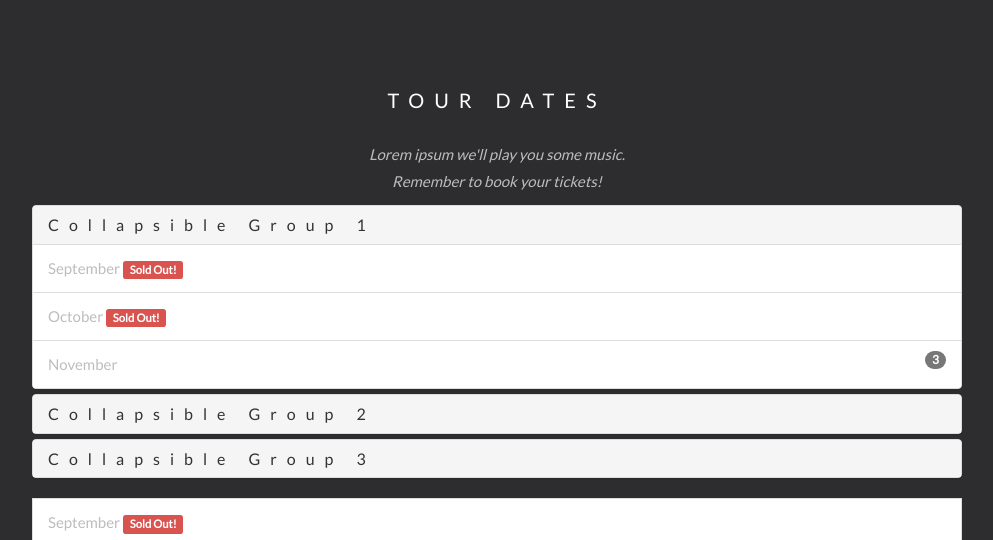
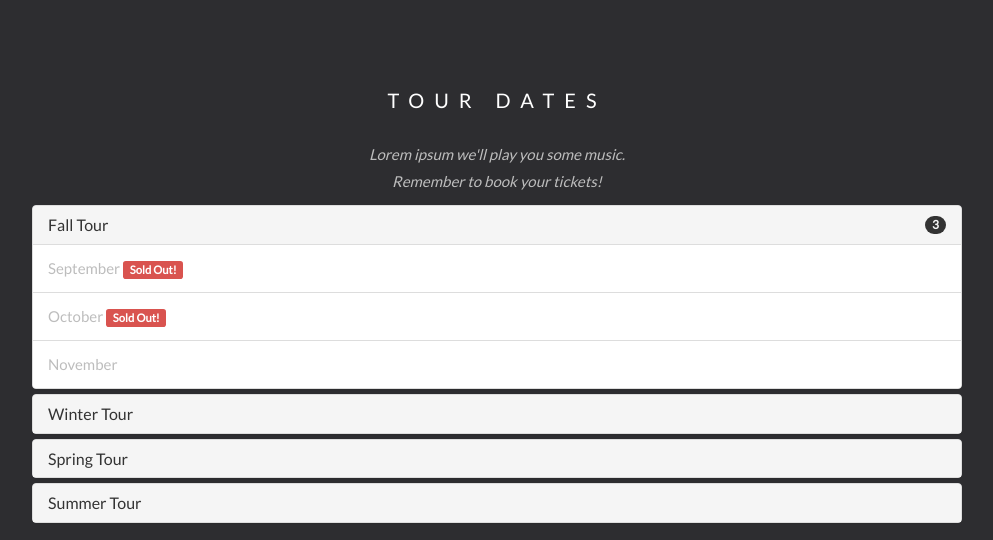
Before and after one commit to jolsendev/Phictitious, a Flask app: page / in a window 1280 px wide. Shown: the part 1178-1718 px from the top of the page, without its empty margins (143-1136 px from the left). Run offline with Flask 2, Linux system fonts and the light colour scheme; some libraries are stand-ins or nearby versions.

Commit message:
messing with templates

```diff
--- a/PhictitiousBand/static/style.css
+++ b/PhictitiousBand/static/style.css
@@ -8,6 +8,10 @@
       font-size: 20px;
       color: #111;
   }
+  h4, span{
+  letter-spacing: 0px;
+  }
+
   .container {
       padding: 80px 120px;
   }
--- a/PhictitiousBand/templates/index.html
+++ b/PhictitiousBand/templates/index.html
@@ -76,16 +76,16 @@
         <div class="panel-group" id="accordion">
             <div class="panel panel-default">
                 <div class="panel-heading">
-                    <h4 class="panel-title">
-                        <a data-toggle="collapse" data-parent="#accordion" href="#collapse1">
-                            Collapsible Group 1</a>
+                    <h4 class="panel-title tour_panel"  data-toggle="collapse" data-parent="#accordion" href="#collapse1">
+                        Fall Tour
+                        <span class="badge pull-right">3</span>
                     </h4>
                 </div>
                 <div id="collapse1" class="panel-collapse collapse in">
                     <ul class="list-group">
                         <li class="list-group-item">September <span class="label label-danger">Sold Out!</span></li>
                         <li class="list-group-item">October <span class="label label-danger">Sold Out!</span></li>
-                        <li class="list-group-item">November <span class="badge">3</span></li>
+                        <li class="list-group-item">November</li>
                     </ul>
                 </div>
             </div>
@@ -93,7 +93,7 @@
                 <div class="panel-heading">
                     <h4 class="panel-title">
                         <a data-toggle="collapse" data-parent="#accordion" href="#collapse2">
-                            Collapsible Group 2</a>
+                            Winter Tour</a>
                     </h4>
                 </div>
                 <div id="collapse2" class="panel-collapse collapse">
@@ -108,7 +108,7 @@
                 <div class="panel-heading">
                     <h4 class="panel-title">
                         <a data-toggle="collapse" data-parent="#accordion" href="#collapse3">
-                            Collapsible Group 3</a>
+                            Spring Tour</a>
                     </h4>
                 </div>
                 <div id="collapse3" class="panel-collapse collapse">
@@ -119,12 +119,27 @@
                     </div>
                 </div>
             </div>
+            <div class="panel panel-default">
+                <div class="panel-heading">
+                    <h4 class="panel-title">
+                        <a data-toggle="collapse" data-parent="#accordion" href="#collapse3">
+                            Summer Tour</a>
+                    </h4>
+                </div>
+                <div id="collapse4" class="panel-collapse collapse">
+                    <div class="panel-body">Lorem ipsum dolor sit amet, consectetur adipisicing elit,
+                        sed do eiusmod tempor incididunt ut labore et dolore magna aliqua. Ut enim ad
+                        minim veniam, quis nostrud exercitation ullamco laboris nisi ut aliquip ex ea
+                        commodo consequat.
+                    </div>
+                </div>
+            </div>
         </div>
-        <ul class="list-group">
-            <li class="list-group-item">September <span class="label label-danger">Sold Out!</span></li>
-            <li class="list-group-item">October <span class="label label-danger">Sold Out!</span></li>
-            <li class="list-group-item">November <span class="badge">3</span></li>
-        </ul>
+        <!--<ul class="list-group">-->
+        <!--<li class="list-group-item">September <span class="label label-danger">Sold Out!</span></li>-->
+        <!--<li class="list-group-item">October <span class="label label-danger">Sold Out!</span></li>-->
+        <!--<li class="list-group-item">November <span class="badge">3</span></li>-->
+        <!--</ul>-->
 
         <div class="row text-center">
             <div class="col-sm-4">
@@ -259,6 +274,8 @@ marker.setMap(map);
 
 
 
+
+
 </script>
 <script src="https://maps.googleapis.com/maps/api/js?key=AIzaSyBu-916DdpKAjTmJNIgngS6HL_kDIKU0aU&callback=myMap"></script>
 <!--
```
Also changed, not shown: setup.py (line endings or trailing spaces).
